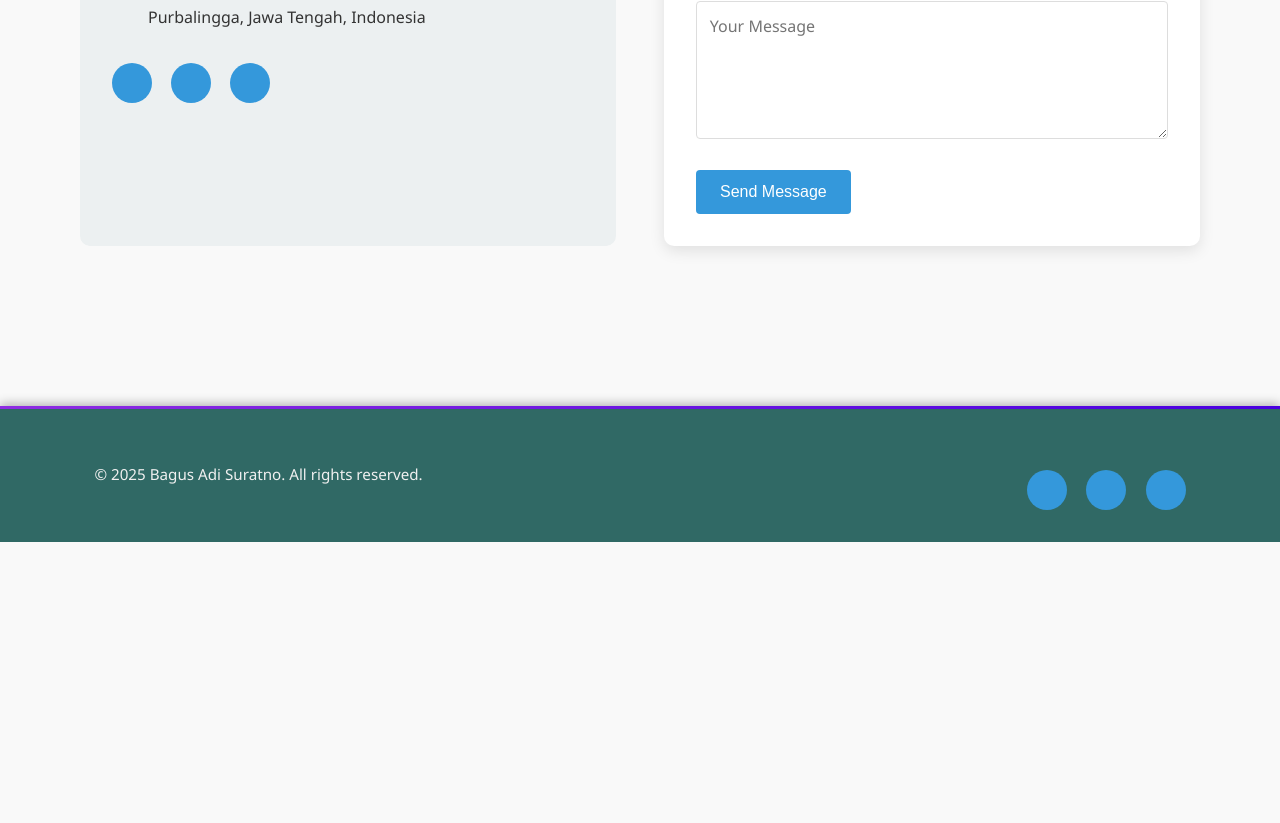
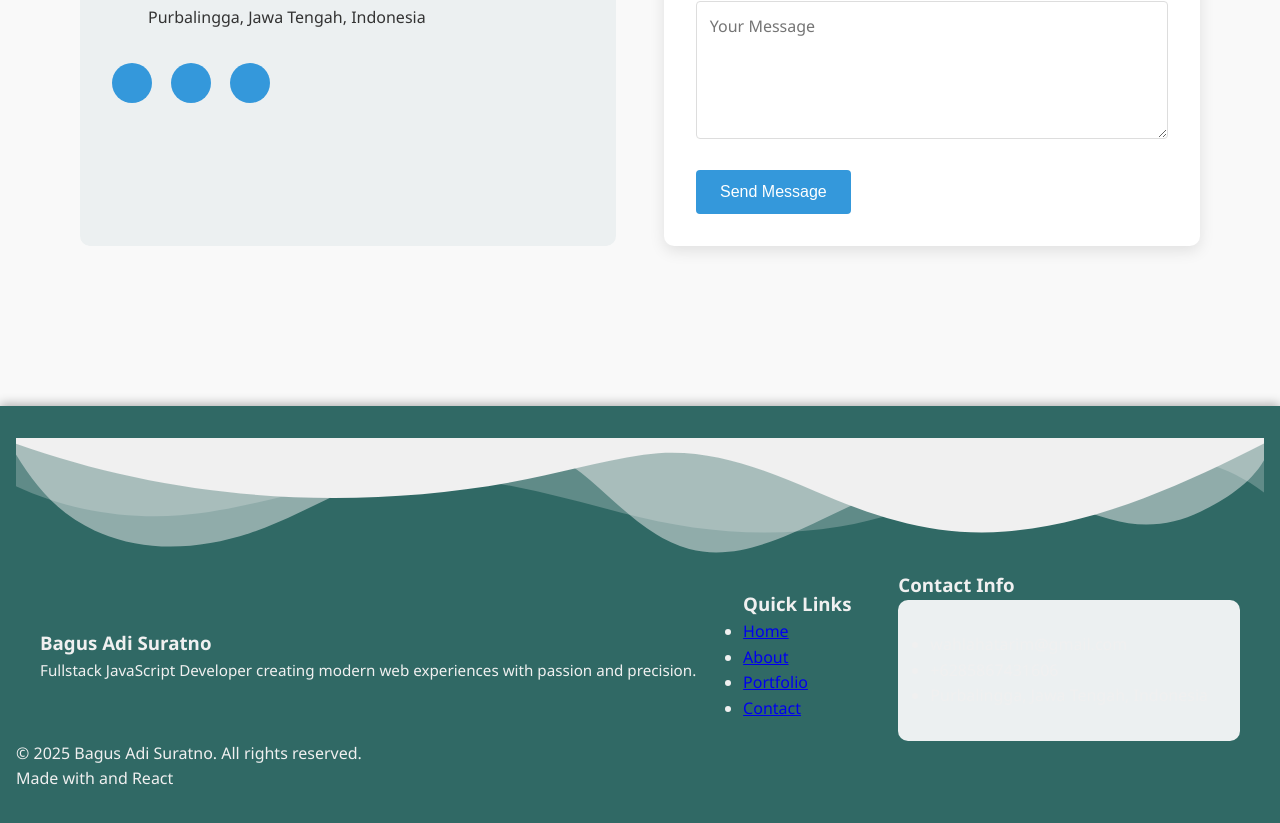
Before and after one commit to adiwebpro/adi-frontend, a React (Create React App) app: page /contact in a window 1280 px wide. Shown: the part 483-1306 px from the top of the page. Before the commit the page ends 1025 px from the top, so only its background shows below. Built offline with nearby package versions, Linux system fonts and the light colour scheme.

Commit message:
Update Footer.js

```diff
--- a/src/pages/Footer.js
+++ b/src/pages/Footer.js
@@ -4,20 +4,56 @@ import './Footer.css';
 const Footer = () => {
   return (
     <footer className="footer">
-      <div className="footer-border"></div>
-      <div className="container footer-content">
+      <div className="footer-wave">
+        <svg viewBox="0 0 1200 120" preserveAspectRatio="none">
+          <path d="M0,0V46.29c47.79,22.2,103.59,32.17,158,28,70.36-5.37,136.33-33.31,206.8-37.5C438.64,32.43,512.34,53.67,583,72.05c69.27,18,138.3,24.88,209.4,13.08,36.15-6,69.85-17.84,104.45-29.34C989.49,25,1113-14.29,1200,52.47V0Z" opacity=".25" fill="currentColor"></path>
+          <path d="M0,0V15.81C13,36.92,27.64,56.86,47.69,72.05,99.41,111.27,165,111,224.58,91.58c31.15-10.15,60.09-26.07,89.67-39.8,40.92-19,84.73-46,130.83-49.67,36.26-2.85,70.9,9.42,98.6,31.56,31.77,25.39,62.32,62,103.63,73,40.44,10.79,81.35-6.69,119.13-24.28s75.16-39,116.92-43.05c59.73-5.85,113.28,22.88,168.9,38.84,30.2,8.66,59,6.17,87.09-7.5,22.43-10.89,48-26.93,60.65-49.24V0Z" opacity=".5" fill="currentColor"></path>
+          <path d="M0,0V5.63C149.93,59,314.09,71.32,475.83,42.57c43-7.64,84.23-20.12,127.61-26.46,59-8.63,112.48,12.24,165.56,35.4C827.93,77.22,886,95.24,951.2,90c86.53-7,172.46-45.71,248.8-84.81V0Z" fill="currentColor"></path>
+        </svg>
+      </div>
+      <div className="footer-content">
+        <div className="footer-column">
+          <h3>Bagus Adi Suratno</h3>
+          <p>Fullstack JavaScript Developer creating modern web experiences with passion and precision.</p>
+          <div className="footer-social">
+            <a href="https://github.com" target="_blank" rel="noopener noreferrer">
+              <i className="fab fa-github"></i>
+            </a>
+            <a href="https://linkedin.com" target="_blank" rel="noopener noreferrer">
+              <i className="fab fa-linkedin-in"></i>
+            </a>
+            <a href="https://twitter.com" target="_blank" rel="noopener noreferrer">
+              <i className="fab fa-twitter"></i>
+            </a>
+            <a href="https://instagram.com" target="_blank" rel="noopener noreferrer">
+              <i className="fab fa-instagram"></i>
+            </a>
+          </div>
+        </div>
+
+        <div className="footer-column">
+          <h3>Quick Links</h3>
+          <ul>
+            <li><a href="/">Home</a></li>
+            <li><a href="/about">About</a></li>
+            <li><a href="/portfolio">Portfolio</a></li>
+            <li><a href="/contact">Contact</a></li>
+          </ul>
+        </div>
+
+        <div className="footer-column">
+          <h3>Contact Info</h3>
+          <ul className="contact-info">
+            <li><i className="fas fa-envelope"></i> wahlahatarim@gmail.com</li>
+            <li><i className="fas fa-phone"></i> +6285867431606</li>
+            <li><i className="fas fa-map-marker-alt"></i> Purbalingga, Jawa Tengah, Indonesia</li>
+          </ul>
+        </div>
+      </div>
+
+      <div className="footer-bottom">
         <p>&copy; {new Date().getFullYear()} Bagus Adi Suratno. All rights reserved.</p>
-        <div className="social-links">
-          <a href="https://instagram.com" target="_blank" rel="noopener noreferrer" aria-label="Instagram">
-            <i className="fab fa-instagram"></i>
-          </a>
-          <a href="https://wa.me/6281234567890" target="_blank" rel="noopener noreferrer" aria-label="WhatsApp">
-            <i className="fab fa-whatsapp"></i>
-          </a>
-          <a href="https://github.com/username" target="_blank" rel="noopener noreferrer" aria-label="GitHub">
-            <i className="fab fa-github"></i>
-          </a>
-        </div>
+        <p>Made with <i className="fas fa-heart"></i> and React</p>
       </div>
     </footer>
   );
```
